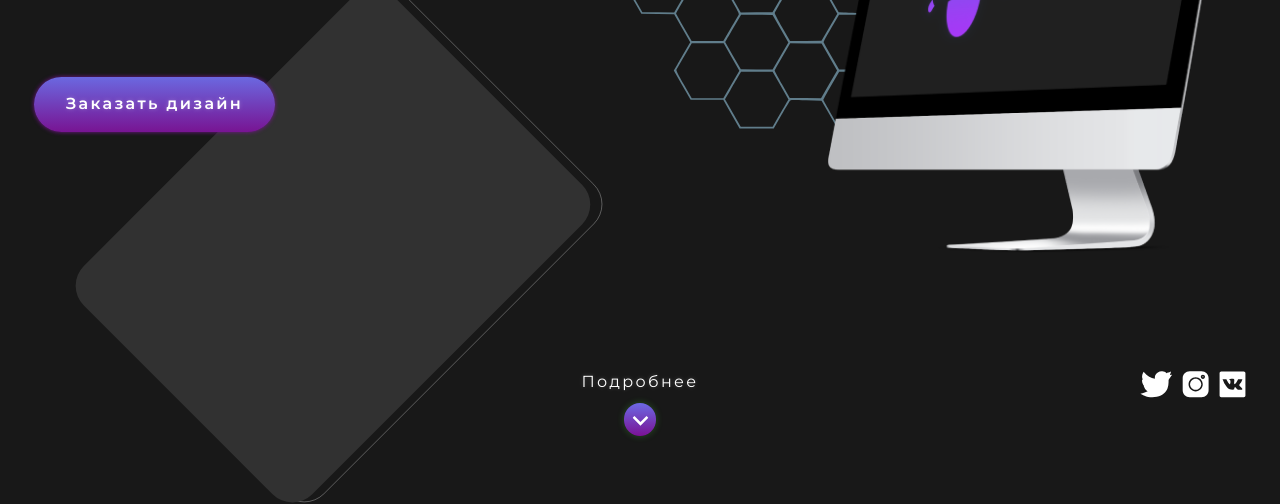
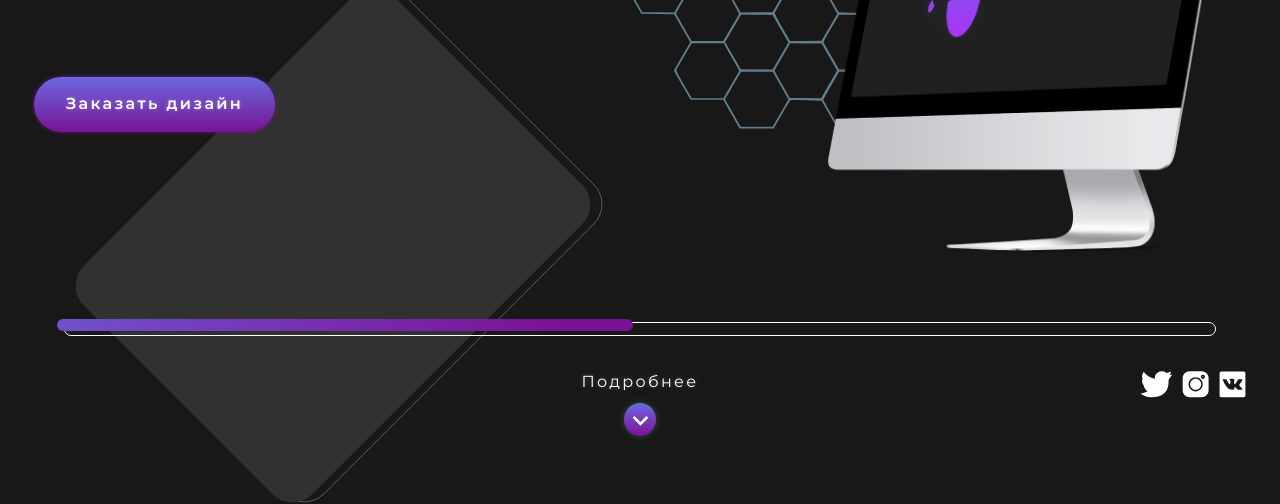
Before and after one commit to devcustrom/roibee, a plain HTML site: page index.html in a window 1280 px wide. Shown: the part 330-834 px from the top of the page. Drawn offline with Linux system fonts and the light colour scheme.

Commit message:
scroll line add

```diff
--- a/css/style.css
+++ b/css/style.css
@@ -90,7 +90,7 @@ body{
 .b-lazy.b-loaded {
 			   opacity: 1;
 }
-a,label,input{
+a,label,input,.swiper-button-next,.swiper-button-prev{
 	-webkit-tap-highlight-color: rgba(0, 0, 0, 0);
 }
 /*Header*/
@@ -99,7 +99,7 @@ a,label,input{
 	top: 0;
 	left: 0;
 	right: 0;
-	z-index: 1;
+	z-index: 2;
 	width: 100vw;
 }
 .inactiveheader{
@@ -903,3 +903,44 @@ background-color: #181818 !important;
 	z-index:-1;
     right: 0;
 }
+.swiper-button-next,.swiper-button-prev{
+	position: absolute;
+	top: 0;
+	bottom: 0;
+	width: 20%;
+	cursor: pointer;
+	z-index: 1;
+}
+.swiper-button-next:active,.swiper-button-prev:active,.swiper-button-next:focus,.swiper-button-prev:focus {
+	outline: none;
+  }
+  .swiper-button-next::-moz-focus-inner,.swiper-button-prev::-moz-focus-inner {
+	border: 0;
+  }
+.swiper-button-next{
+	right: 0;
+}
+.swiper-button-prev{
+	left: 0;
+}
+.swiper-scrollbar {
+	position: absolute;
+	top:22%;
+    left: 5%;
+    bottom: 3px;
+    z-index: 1;
+    height: 14px;
+	width: 90%;
+	opacity: 1 !important;
+	border: 1px solid #FFFFFF;
+    border-radius: 10px;
+}
+.swiper-scrollbar-drag {
+    height: 100%;
+    width: 100%;
+    position: relative;
+    background: linear-gradient(89.88deg, rgb(108, 106, 228) -36.87%, rgb(122, 18, 148) 87.66%);
+    border-radius: 10px;
+    left: -8px;
+	bottom: 30%;
+}
--- a/index.html
+++ b/index.html
@@ -110,6 +110,11 @@
             <div class="packet__usl">
                 <p>Пакеты услуг</p>
             </div>
+            <div class="swiper-scrollbar">
+                <div class="swiper-scrollbar-drag"></div>
+            </div>
+            <div class="swiper-button-prev"></div>
+            <div class="swiper-button-next"></div>
             <div class="wrapper block__uslug-card swiper-wrapper">
                 <div class="swiper-slide">
                 <div class="card__uslug">
```
Also changed, not shown: js/swiper.js.
